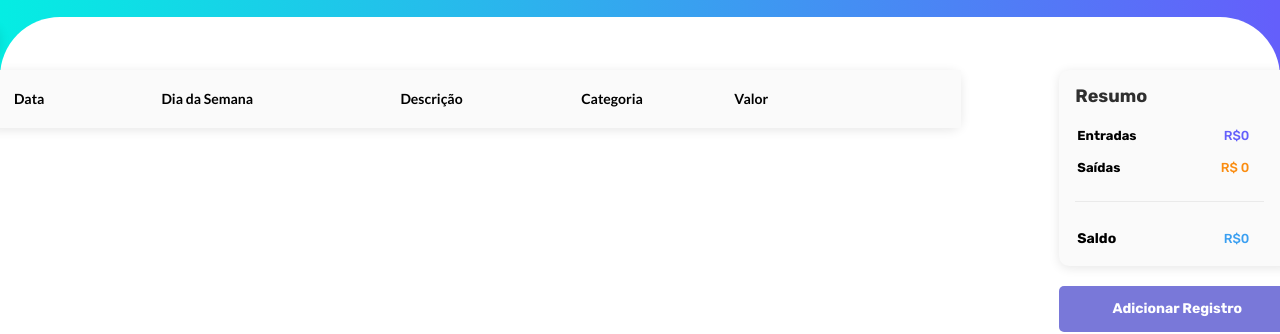
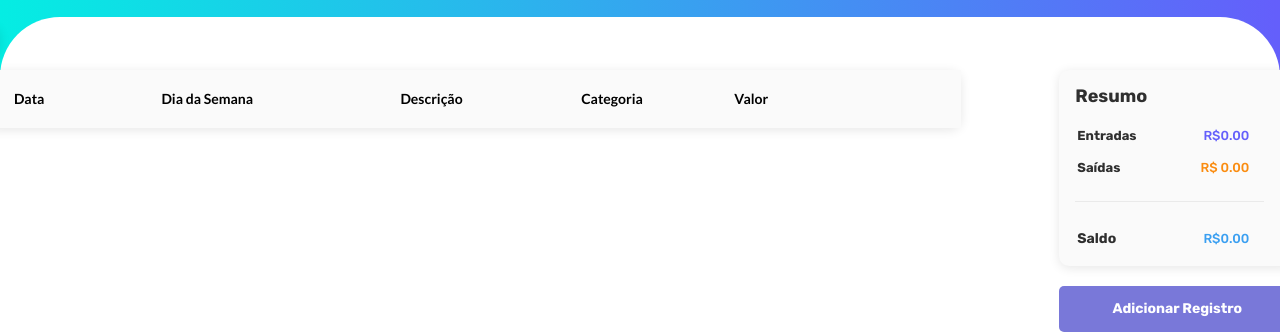
Before and after one commit to milecruz26/desafio04-cubos-app-dindin, a React (Vite) app in the folder frontend/: page /home in a window 1280 px wide. Shown: the part 131-465 px from the top of the page. Built offline with nearby package versions, Linux system fonts and the light colour scheme.

Commit message:
add função atualizacao dos valores do component resume table

```diff
--- a/frontend/src/components/ModalRegister/index.jsx
+++ b/frontend/src/components/ModalRegister/index.jsx
@@ -28,13 +28,12 @@ export const ModalRegister = ({ addRegister, setAddRegister, transacao, setTrans
   //funcao de click para mudar o setTransacao:
 
   const handleClickFormAddRegister = () => {
-    // setForm(form.id + 1)
     setTransacao([...transacao,
     {
       id: Math.floor(Math.random() * (10000 - 1) + 1),
       valor,
       categoria,
-      data,
+      data: new Date(data).toLocaleDateString('pt-BR', { timeZone: 'UTC' }),
       descricao,
       saida
     }])
--- a/frontend/src/components/ResumeTable/index.jsx
+++ b/frontend/src/components/ResumeTable/index.jsx
@@ -1,44 +1,51 @@
-import { useState } from 'react';
+import { useState, useEffect } from 'react';
 import './styles.css'
-import { ModalRegister } from '../ModalRegister';
 
 
+export const ResumeTable = ({ transacao }) => {
+  const [entrada, setEntrada] = useState(0);
+  const [exit, setExit] = useState(0);
+  const saldo = (entrada - exit);
 
 
-export const ResumeTable = () => {
-  const [addRegister, setAddRegister] = useState(false)
+  useEffect(() => {
+    let totalEntrada = 0
+    let totalSaida = 0
+
+    transacao.forEach(transacao => {
+      if (!transacao.saida) {
+        totalEntrada += Number(transacao.valor);
+      }
+      if (transacao.saida) {
+        totalSaida += Number(transacao.valor);
+      }
+    });
+    setEntrada(totalEntrada.toFixed(2));
+    setExit(totalSaida.toFixed(2));
+  }, [transacao])
 
 
 
   return (
 
-    <div className='container'>
     <div className='resume'>
       <table className='table-resume'>
         <h2>Resumo</h2>
         <tr>
           <th scope='row'>Entradas</th>
-            <td>R$200</td>
+          <td className='entrace'>R${entrada}</td>
         </tr>
 
         <tr>
-            <th scope='row'>Saídas</th>
-            <td>R$70,00</td>
+          <th scope='row' >Saídas</th>
+          <td className='exit'>R$ {exit}</td>
         </tr>
         <hr />
         <tr>
-            <th scope='row' className='saldo'>Saldo</th>
-            <td>R$529,00</td>
+          <th scope='row' className='balance-txt'>Saldo</th>
+          <td className='balance'>R${saldo.toFixed(2)}</td>
         </tr>
       </table>
-      </div>
-      <button
-        onClick={() => setAddRegister(true)}
-      >Adicionar Registro</button>
-      <ModalRegister
-        addRegister={addRegister}
-        setAddRegister={setAddRegister}
-      />
     </div>
 
   )
--- a/frontend/src/pages/Home/index.jsx
+++ b/frontend/src/pages/Home/index.jsx
@@ -6,7 +6,8 @@ import { ModalRegister } from '../../components/ModalRegister';
 import { FilterButton } from '../../components/FilterButton'
 import { HeaderLogo } from '../../components/HeaderLogo'
 
-import { useEffect, useState } from 'react';
+import { useState } from 'react';
+import { ResumeTable } from '../../components/ResumeTable';
 
 
 export const Home = () => {
@@ -36,7 +37,10 @@ export const Home = () => {
 
             />
             <div className='container-resume'>
-              <div className='resume'>
+              <ResumeTable
+                transacao={transacao}
+              />
+              {/* <div className='resume'>
                 <table className='table-resume'>
                   <h2>Resumo</h2>
                   <tr>
@@ -54,7 +58,7 @@ export const Home = () => {
                     <td className='balance'>R$0</td>
                   </tr>
                 </table>
-              </div>
+              </div> */}
               <button
                 onClick={() => setAddRegister(true)}
               >Adicionar Registro</button>
@@ -63,8 +67,6 @@ export const Home = () => {
                 setAddRegister={setAddRegister}
                 transacao={transacao}
                 setTransacao={setTransacao}
-              // setExit={setExit}
-              // setEntrace={setEntrace}
               />
             </div>
           </div>
```
Lines whose indentation alone changed are shown as unchanged.
